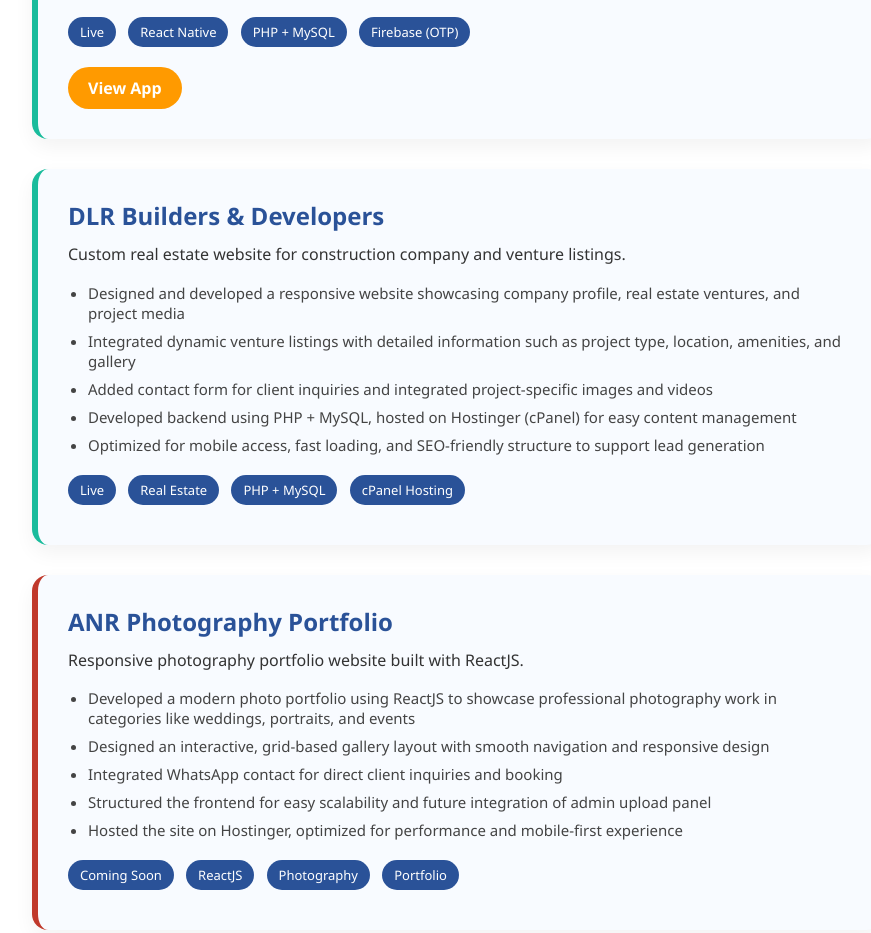
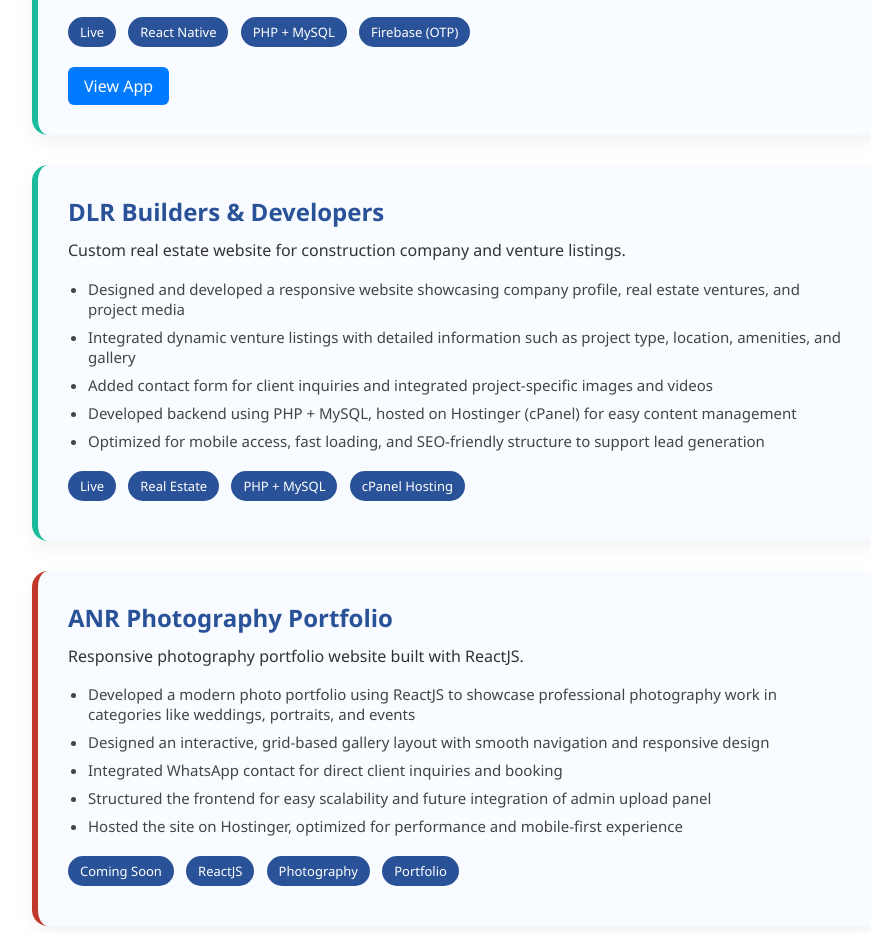
Before and after one commit to Ashok-M-232/Ashok_Resume, a plain HTML site: page index.html in a window 1280 px wide. Shown: the part 2759-3692 px from the top of the page, without its empty margins (183-1054 px from the left). Drawn offline with nearby package versions, Linux system fonts and the light colour scheme.

Commit message:
Update style.css

```diff
--- a/style.css
+++ b/style.css
@@ -11,6 +11,20 @@ body {
   font-family: 'Segoe UI', sans-serif;
   background: #f4f6f8;
   color: #2d3436;
+}
+.project-block .project-links a {
+  display: inline-block;
+  text-decoration: none;
+  background-color: #007bff;
+  color: #fff;
+  padding: 8px 16px;
+  border-radius: 6px;
+  font-weight: 500;
+  transition: background-color 0.2s ease;
+}
+
+.project-block .project-links a:hover {
+  background-color: #0056b3;
 }
 
 /* Navbar */
```
